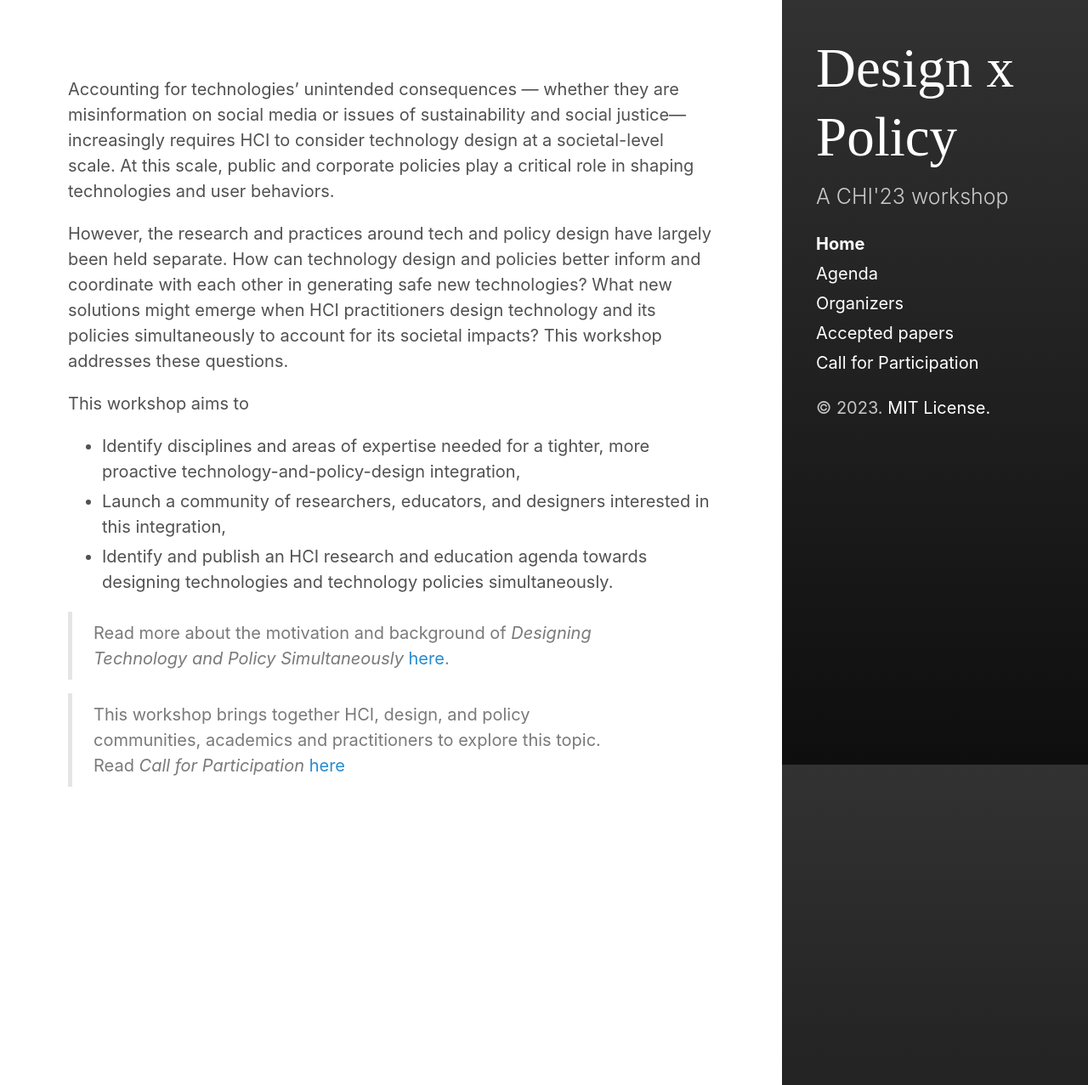
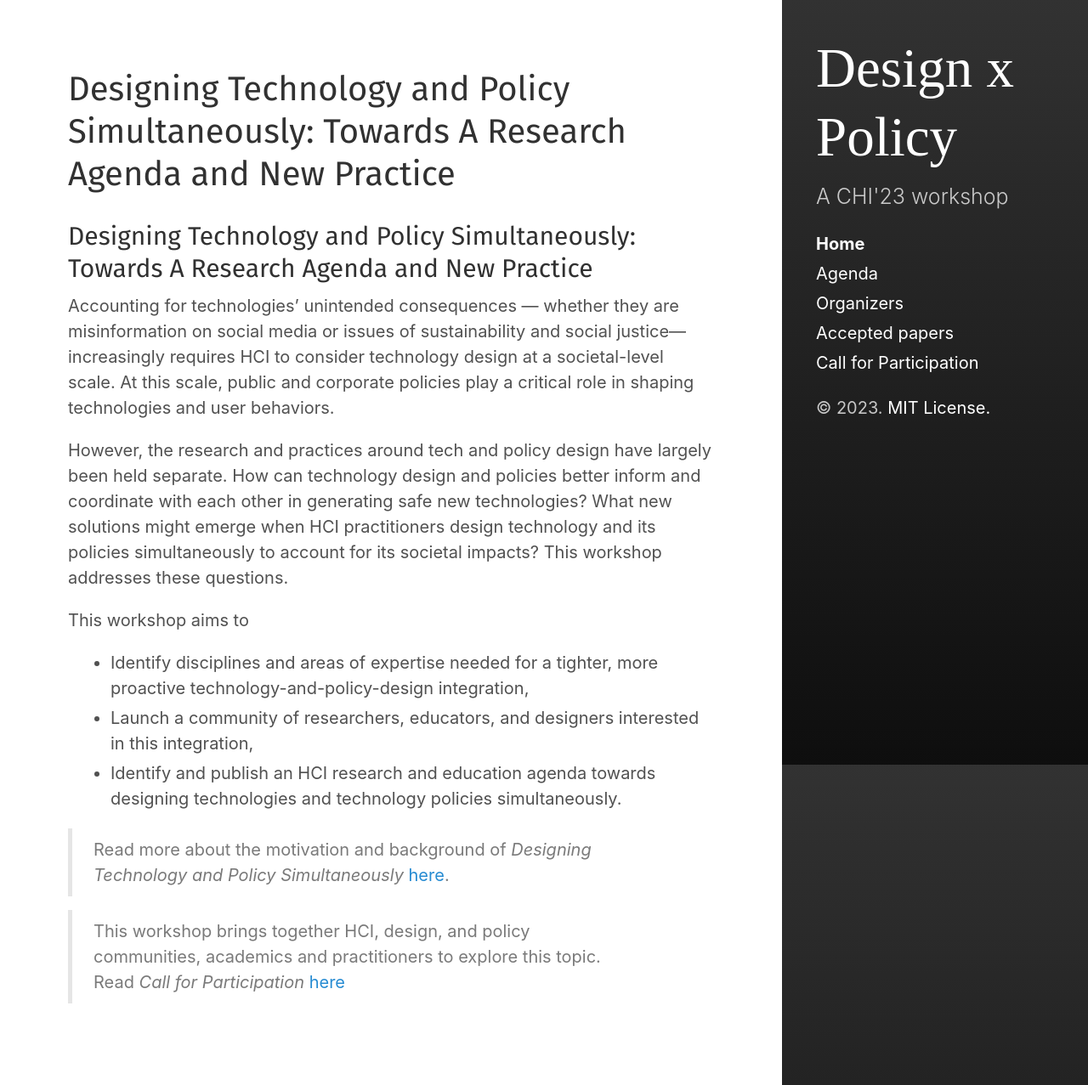
Before and after one commit to yang-qian/designpolicyCHI23, a Jekyll site: the page built from index.md, in a window 1280 px wide and 1277 px high. Shown: the whole window at 85% size. Built offline with Jekyll 4.4.1, drawn with Linux system fonts in a browser that asks for light colours; our own code applies the rules of GitHub Pages for plain Markdown files.

Commit message:
style update

```diff
--- a/_sass/hydeout/_base.scss
+++ b/_sass/hydeout/_base.scss
@@ -23,7 +23,7 @@ html {
 }
 
 body {
-  text-size-adjust: 100%;
+  text-size-adjust: 95%;
 }
 
 main,
--- a/_sass/hydeout/_layout.scss
+++ b/_sass/hydeout/_layout.scss
@@ -30,6 +30,8 @@ body {
   display: flex;
   flex-direction: column;
   min-height: 100vh;
+  /* Qian addition starts here */
+  min-width: 80%;
 }
 
 #sidebar {
--- a/_sass/hydeout/_type.scss
+++ b/_sass/hydeout/_type.scss
@@ -10,7 +10,8 @@ h5,
 h6,
 .site-title {
   color: $heading-color;
-  font-weight: 600;
+  font-weight: 500;
+  font-family: 'Fira Sans';
   line-height: 1.25;
   margin-bottom: $heading-spacing;
   text-rendering: optimizeLegibility;
@@ -51,6 +52,7 @@ ol,
 dl {
   margin-bottom: 1rem;
   margin-top: 0;
+  margin-left: 10px
 }
 
 dt {
--- a/index.md
+++ b/index.md
@@ -2,6 +2,8 @@
 layout: page
 title: Designing Technology and Policy Simultaneously: Towards A Research Agenda and New Practice
 ---
+
+## Designing Technology and Policy Simultaneously: Towards A Research Agenda and New Practice
 
 Accounting for technologies' unintended consequences — whether they are misinformation on social media or issues of sustainability and social justice---increasingly requires HCI to consider technology design at a societal-level scale. At this scale, public and corporate policies play a critical role in shaping technologies and user behaviors.
 
```
